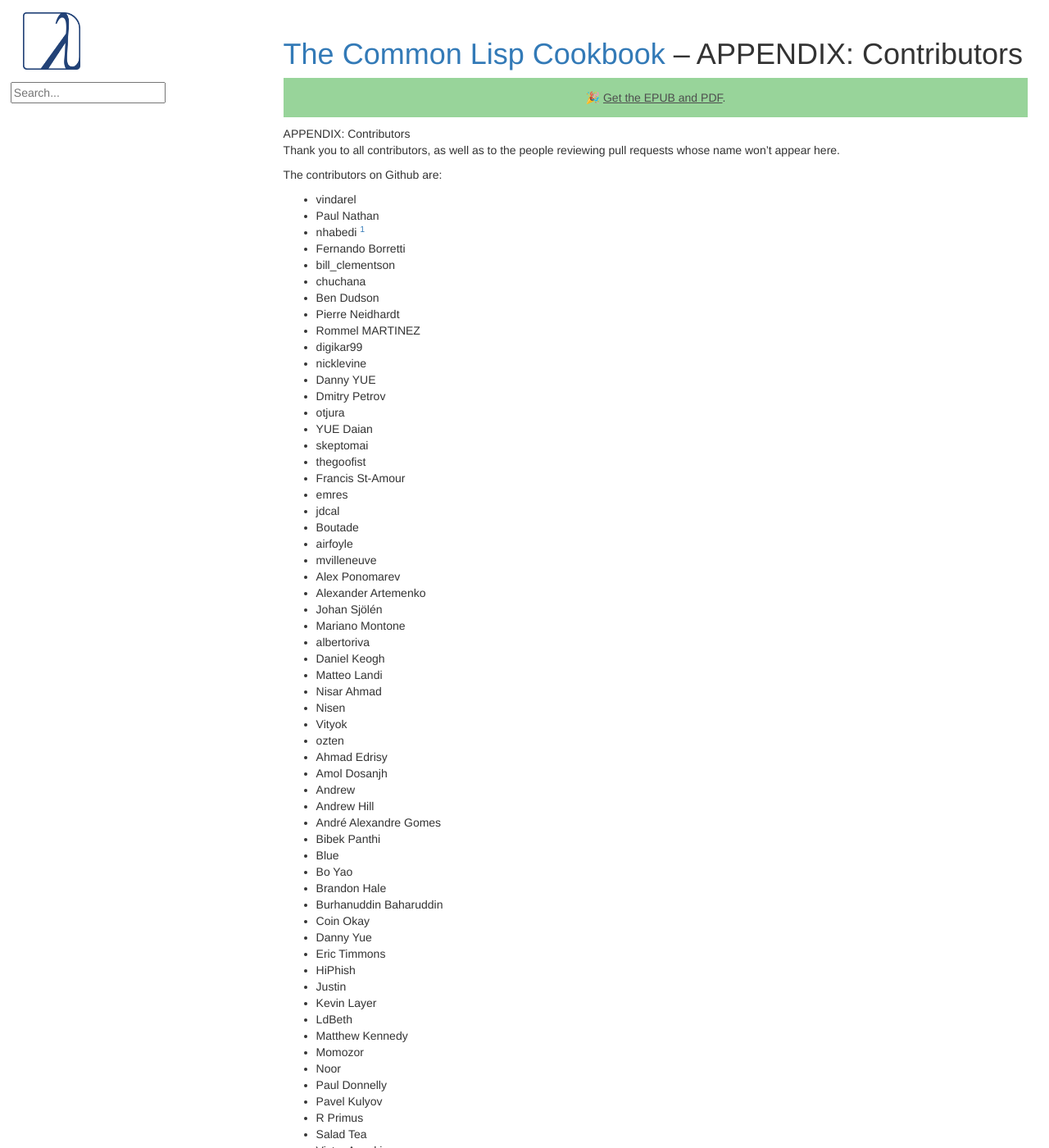
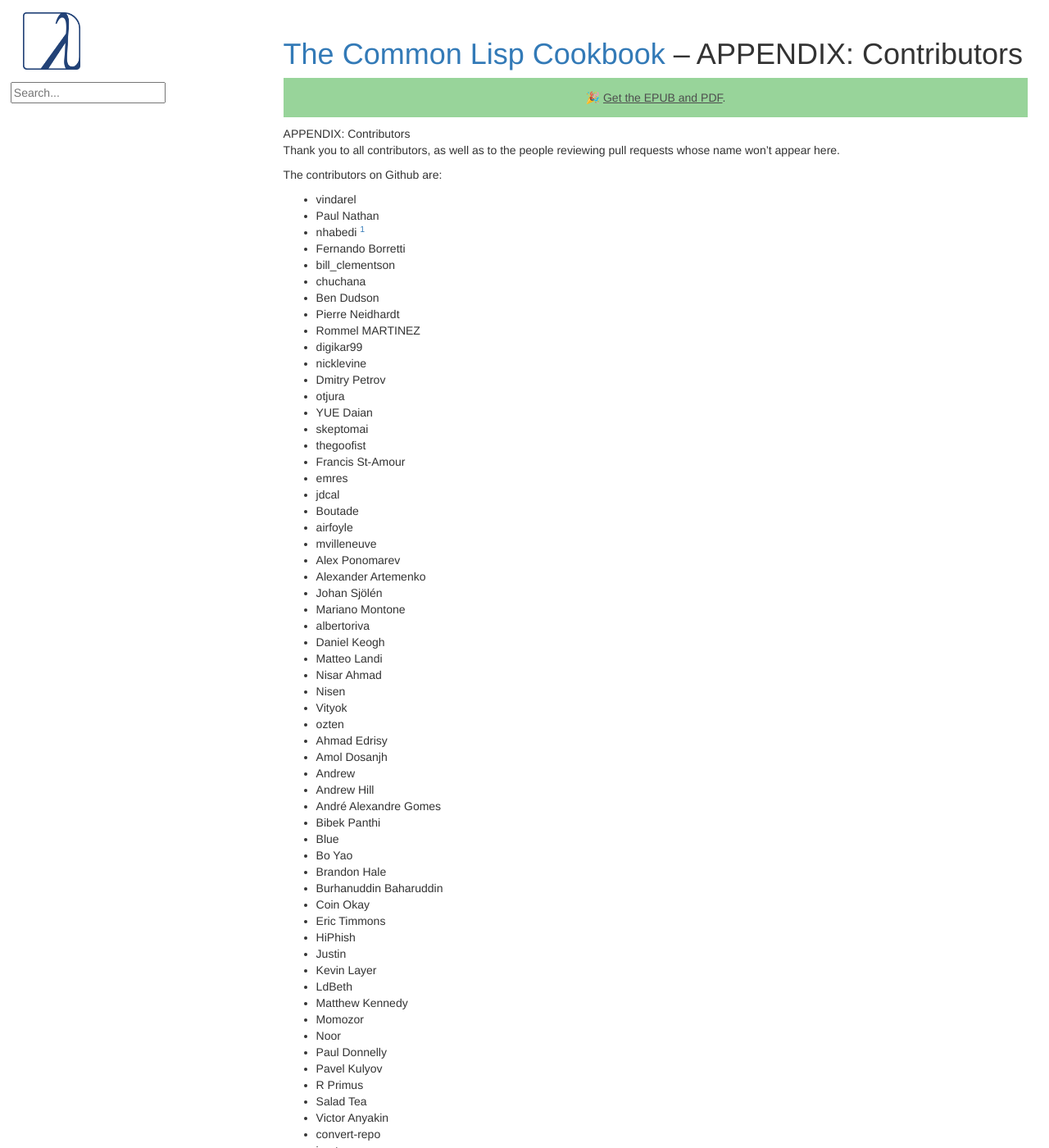
Before and after one commit to LispCookbook/cl-cookbook, a Jekyll site: the page built from contributors.md, in a window 1280 px wide and 1400 px high. Shown: the whole window at 82% size. Built offline with Jekyll 4.4.1, drawn with Linux system fonts in a browser that asks for light colours; our own code applies the rules of GitHub Pages for plain Markdown files.

Commit message:
(minor) contributors: remove redundant names for myself

```diff
--- a/contributors.md
+++ b/contributors.md
@@ -17,7 +17,6 @@
 * Rommel MARTINEZ
 * digikar99
 * nicklevine
-* Danny YUE
 * Dmitry Petrov
 * otjura
 * YUE Daian
@@ -51,7 +50,6 @@
 * Brandon Hale
 * Burhanuddin Baharuddin
 * Coin Okay
-* Danny Yue
 * Eric Timmons
 * HiPhish
 * Justin
```
